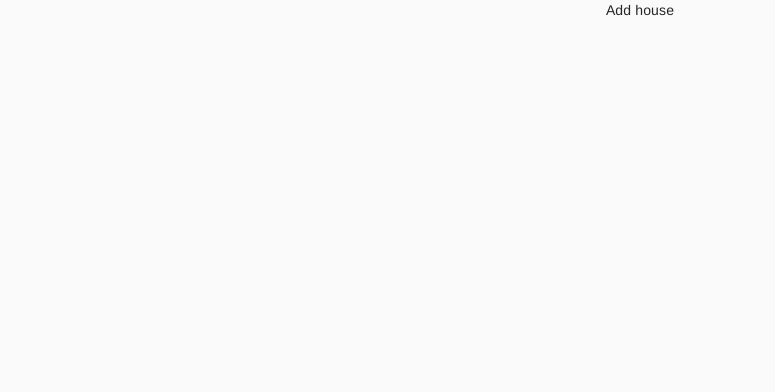
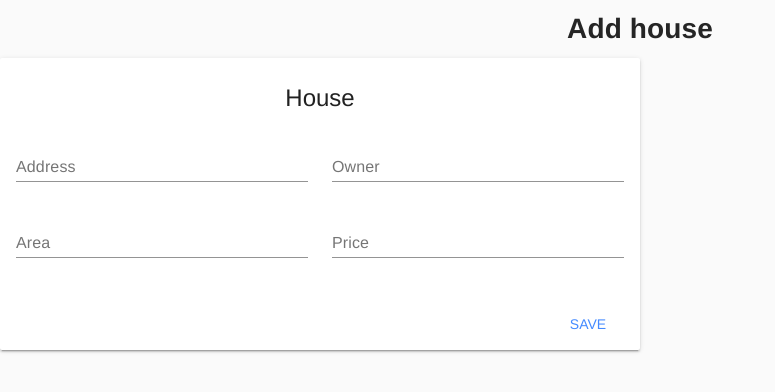
Before and after one commit to annatrzeciak/houses, a Vue app: page /add-house in a window 1280 px wide. Shown: the top 392 px of the page, without its empty margins (0-775 px from the left). Built offline with nearby package versions, Linux system fonts and the light colour scheme.

Commit message:
Added Add new house and delete house

```diff
--- /dev/null
+++ b/src/components/DeleteHouseModal.vue
@@ -0,0 +1,27 @@
+<template>
+  <div>
+    <md-dialog :md-active.sync="showDialog">
+      <md-dialog-title>Delete House with address{{ address }}?</md-dialog-title>
+
+      <md-dialog-actions>
+        <md-button class="md-primary" @click="$emit('close-modal')"
+          >Close</md-button
+        >
+        <md-button class="md-primary" @click="$emit('delete-house')"
+          >Yes</md-button
+        >
+      </md-dialog-actions>
+    </md-dialog>
+  </div>
+</template>
+
+<script>
+export default {
+  name: "DeleteHouseModal",
+  props: { address: String },
+
+  data: () => ({ showDialog: true }),
+};
+</script>
+
+<style scoped></style>
--- a/src/store/api/house.js
+++ b/src/store/api/house.js
@@ -9,3 +9,10 @@ export async function getHouses() {
 export async function getHouse(houseId) {
   return await axios.get("/api/houses/" + houseId, { headers });
 }
+
+export async function deleteHouse(houseId) {
+  return await axios.delete("/api/houses/" + houseId, { headers });
+}
+export async function addHouse(data) {
+  return await axios.post("/api/houses", data,{ headers });
+}
--- a/src/store/modules/house.js
+++ b/src/store/modules/house.js
@@ -26,5 +26,23 @@ export default {
         })
         .catch((err) => Promise.reject(err.response));
     },
+
+    deleteHouse: async (context, houseId) => {
+      return House.deleteHouse(houseId)
+          .then((success) => {
+            return Promise.resolve(success.data);
+          })
+          .catch((err) => Promise.reject(err.response));
+    },
+
+    addHouse: async (context, data) => {
+      return House.addHouse(data)
+          .then((success) => {
+            return Promise.resolve(success.data);
+          })
+          .catch((err) => Promise.reject(err.response));
+    },
+
+
   },
 };
--- a/src/views/AddHouse.vue
+++ b/src/views/AddHouse.vue
@@ -1,13 +1,87 @@
 <template>
-  <div>Add house </div>
+  <div>
+    <h1>Add house</h1>
+
+    <form novalidate class="md-layout" @submit.prevent="saveHouse">
+      <md-card class="md-layout-item md-size-50 md-small-size-100">
+        <md-card-header>
+          <div class="md-title">House</div>
+        </md-card-header>
+
+        <md-card-content>
+          <div class="md-layout md-gutter">
+            <div class="md-layout-item md-small-size-100">
+              <md-field>
+                <label for="address">Address</label>
+                <md-input name="address" id="address" v-model="form.address" />
+              </md-field>
+            </div>
+            <div class="md-layout-item md-small-size-100">
+              <md-field>
+                <label for="owner">Owner</label>
+                <md-input name="owner" id="owner" v-model="form.owner" />
+              </md-field>
+            </div>
+            <div class="md-layout-item md-small-size-100">
+              <md-field>
+                <label for="area">Area</label>
+                <md-input type="number" name="area" id="area" v-model="form.area" />
+              </md-field>
+            </div>
+            <div class="md-layout-item md-small-size-100">
+              <md-field>
+                <label for="price">Price</label>
+                <md-input name="price" id="price" v-model="form.price" />
+              </md-field>
+            </div></div
+        ></md-card-content>
+        <md-card-actions>
+          <md-button type="submit" class="md-primary">Save</md-button>
+        </md-card-actions>
+      </md-card>
+    </form>
+    <div class="error" v-if="showError">
+      Opps. something wrong during delete house
+    </div>
+    <div class="success" v-if="showSuccess">Saved</div>
+  </div>
 </template>
 
 <script>
-    export default {
-        name: "AddHouse"
-    }
+import { mapActions } from "vuex";
+
+export default {
+  name: "AddHouse",
+  data: () => ({
+    form: { address: "", owner: "", price: "" },
+    showError: false,
+    showSuccess: false,
+  }),
+  methods: {
+    ...mapActions("house", ["addHouse"]),
+    resetForm() {
+      this.form = { address: "", owner: "", price: "", area:0 };
+    },
+    saveHouse() {
+      // todo: validation
+      this.addHouse(this.form)
+        .then(() => {
+          this.showSuccess = true;
+          this.resetForm();
+        })
+        .catch(() => {
+          this.showError = true;
+        });
+    },
+  },
+};
 </script>
 
 <style scoped>
-
+.error {
+  color: red;
+}
+.success {
+  color: green;
+}
 </style>
--- a/src/views/HouseDetails.vue
+++ b/src/views/HouseDetails.vue
@@ -11,24 +11,42 @@
         price: {{ details.owner }}</md-content
       >
       <md-card-actions>
-        <md-button>Delete</md-button>
+        <md-button @click="showModal = true">Delete</md-button>
       </md-card-actions>
     </md-card>
     <div v-else>No data</div>
+    <div class="error" v-if="showError">
+      Opps. something wrong during delete house
+    </div>
+    <DeleteHouseModal
+      v-if="showModal"
+      :address="details.address"
+      @delete-house="deleteThisHouse"
+      @close-modal="showModal = false"
+    />
   </div>
 </template>
 
 <script>
 import { mapActions, mapGetters } from "vuex";
+import DeleteHouseModal from "./../components/DeleteHouseModal.vue";
 
 export default {
   name: "HouseDetails",
+  components: { DeleteHouseModal },
   computed: {
     ...mapGetters("house", ["houseDetail"]),
   },
-  data: () => ({ details: null }),
+  data: () => ({ details: null, showModal: false, showError: false }),
   methods: {
-    ...mapActions("house", ["getHouseDetail"]),
+    ...mapActions("house", ["getHouseDetail", "deleteHouse"]),
+    deleteThisHouse() {
+      this.deleteHouse(this.details._id)
+        .then(() => {
+          this.$router.push({name:"houses"});
+        })
+        .catch(() => (this.showError = true));
+    },
   },
   created() {
     if (this.$route.params.id)
@@ -43,4 +61,7 @@ export default {
 .house {
   padding: 50px;
 }
+.error {
+  color: red;
+}
 </style>
--- a/src/views/Houses.vue
+++ b/src/views/Houses.vue
@@ -1,6 +1,8 @@
 <template>
   <div class="houses">
     <h1>Houses</h1>
+    <router-link class="md-primary" to="/add-house" tag="md-button">Add house</router-link>
+
     <md-card v-for="house in houses" :key="house._id">
       <md-card-header>
         <div class="md-title">Address: {{ house.address }}</div>
```
